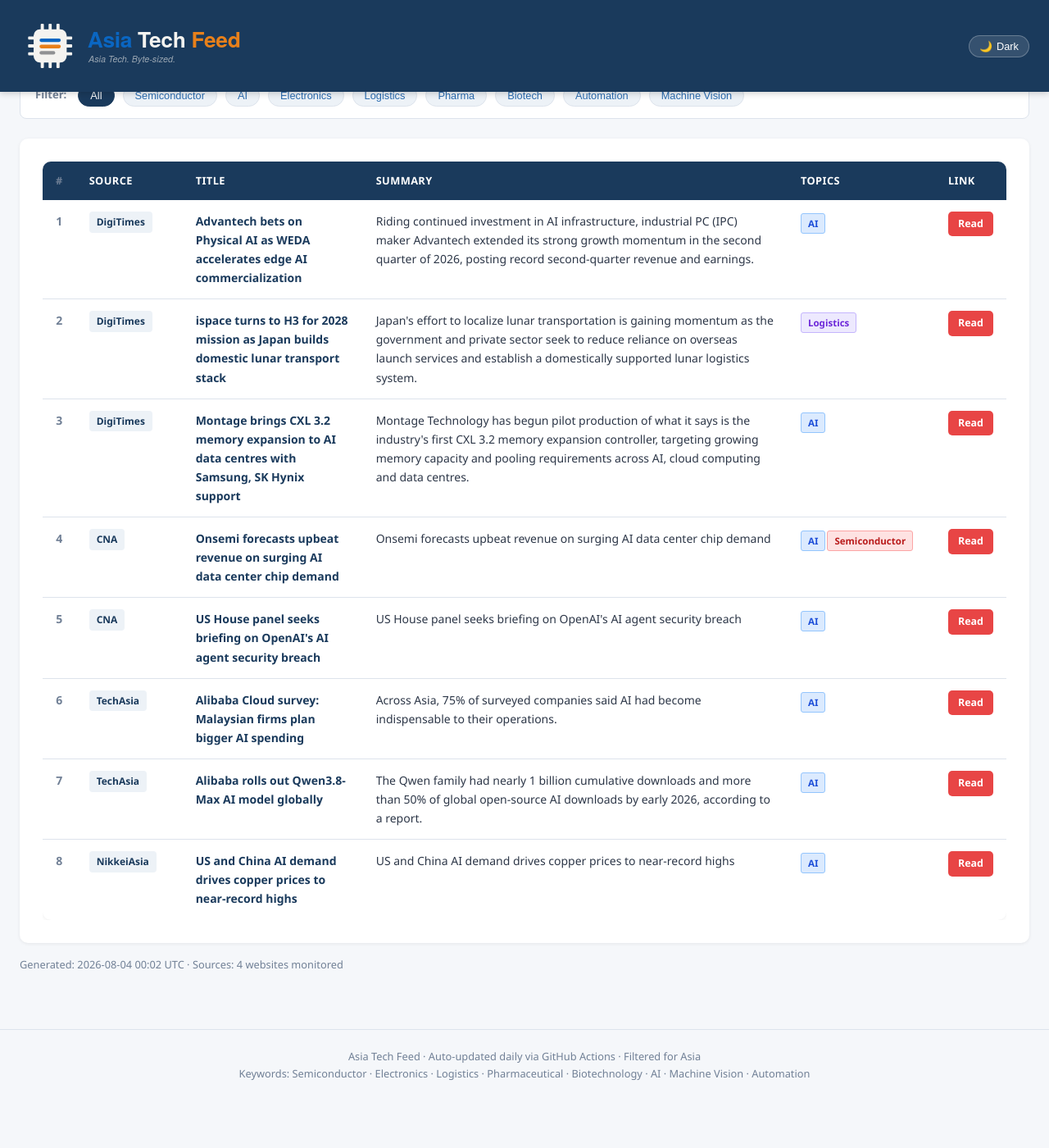
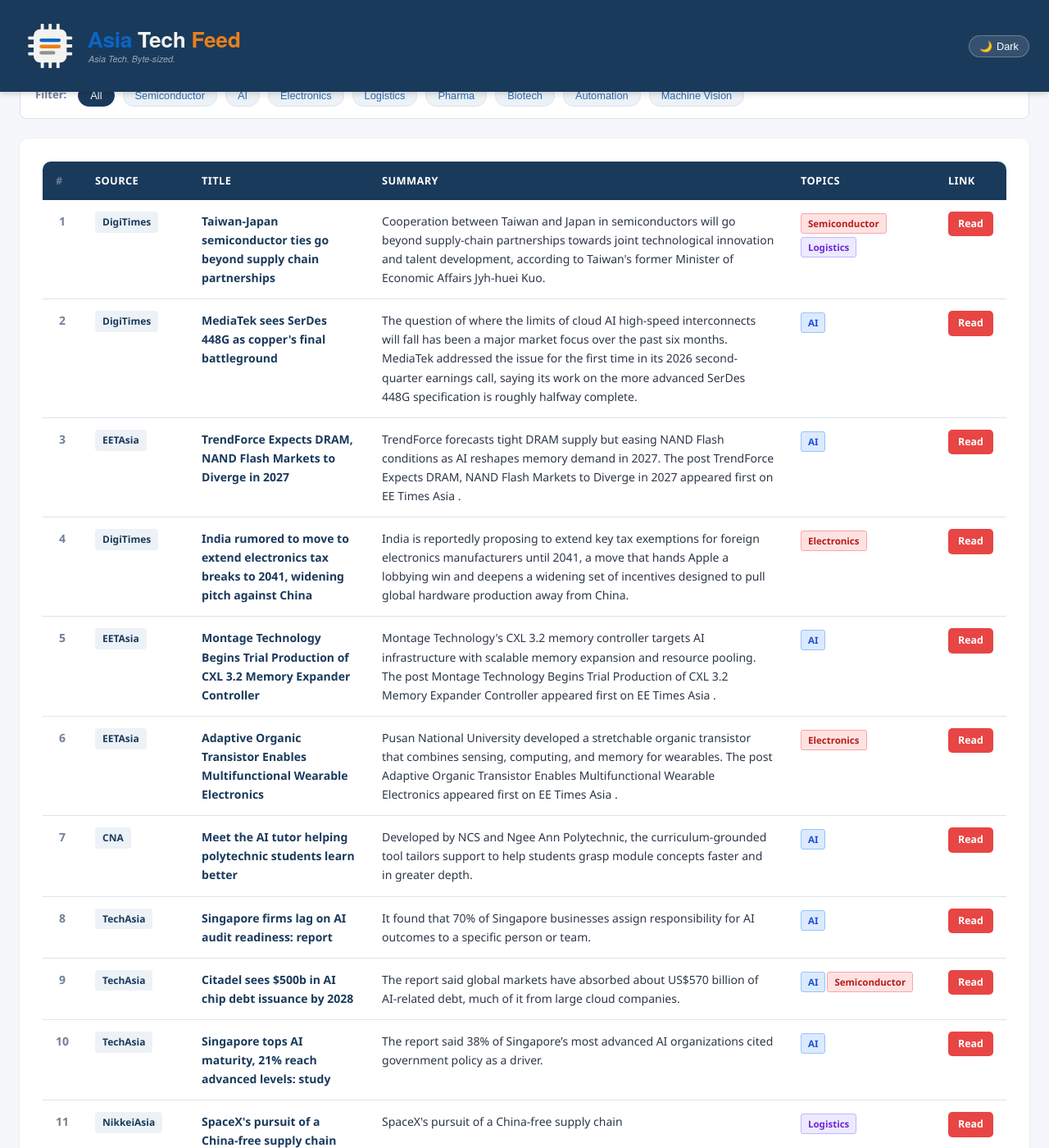
Before and after one commit to asiatechfeed/Asia-Tech-Feed, a Jekyll site: the page built from _posts/2026-08-04-asia-tech-news-digest.md, in a window 1280 px wide and 1400 px high, scrolled down 661 px. Shown: the whole window at 82% size. Built offline with Jekyll 4.4.1, drawn with Linux system fonts in a browser that asks for light colours; a script that is not in the unit is left out; before the commit the page ends 2003 px from its top, so only the background shows below that; some of the changed text lies outside the part shown.

Commit message:
📰 News digest 2026-08-04 (11 articles)

```diff
--- a/_posts/2026-08-04-asia-tech-news-digest.md
+++ b/_posts/2026-08-04-asia-tech-news-digest.md
@@ -1,16 +1,16 @@
 ---
 layout: post
 title: "Asia Tech News Digest - August 04, 2026"
-date: 2026-08-04 08:02:08 +0800
-articles_count: 8
-sources_count: 4
-sources: ["CNA", "DigiTimes", "NikkeiAsia", "TechAsia"]
+date: 2026-08-04 11:23:03 +0800
+articles_count: 11
+sources_count: 5
+sources: ["CNA", "DigiTimes", "EETAsia", "NikkeiAsia", "TechAsia"]
 csv_file: /assets/data/news-2026-08-04.tsv
-featured_title: "Advantech bets on Physical AI as WEDA accelerates edge AI commercialization"
-featured_url: "https://www.digitimes.com/news/a20260803PD225/advantech-investment-industrial-demand-infrastructure.html"
+featured_title: "Taiwan-Japan semiconductor ties go beyond supply chain partnerships"
+featured_url: "https://www.digitimes.com/news/a20260804PD218/taiwan-japan-semiconductors-manufacturing-development-supply-chain.html"
 featured_source: "DigiTimes"
-featured_summary: "Riding continued investment in AI infrastructure, industrial PC (IPC) maker Advantech extended its strong growth momentum in the second quarter of 2026, posting record second-quarter revenue and earnings."
-featured_image: "https://img.digitimes.com/newsshow/20260803pd225_files/2_s.jpg"
+featured_summary: "Cooperation between Taiwan and Japan in semiconductors will go beyond supply-chain partnerships towards joint technological innovation and talent development, according to Taiwan's former Minister of Economic Affairs Jyh-huei Kuo."
+featured_image: "https://img.digitimes.com/newsshow/20260804pd218_files/1_b.jpg"
 ---
 
 <table class="news-table">
@@ -28,66 +28,90 @@ featured_image: "https://img.digitimes.com/newsshow/20260803pd225_files/2_s.jpg"
 <tr>
   <td class="col-num">1</td>
   <td class="col-source"><span class="source-badge">DigiTimes</span></td>
-  <td class="col-title"><span class="article-title">Advantech bets on Physical AI as WEDA accelerates edge AI commercialization</span></td>
-  <td class="col-summary">Riding continued investment in AI infrastructure, industrial PC (IPC) maker Advantech extended its strong growth momentum in the second quarter of 2026, posting record second-quarter revenue and earnings.</td>
-  <td class="col-tags"><span class="tag ai">AI</span></td>
-  <td class="col-link"><a class="btn-link" href="https://www.digitimes.com/news/a20260803PD225/advantech-investment-industrial-demand-infrastructure.html" target="_blank" rel="noopener">Read</a></td>
+  <td class="col-title"><span class="article-title">Taiwan-Japan semiconductor ties go beyond supply chain partnerships</span></td>
+  <td class="col-summary">Cooperation between Taiwan and Japan in semiconductors will go beyond supply-chain partnerships towards joint technological innovation and talent development, according to Taiwan's former Minister of Economic Affairs Jyh-huei Kuo.</td>
+  <td class="col-tags"><span class="tag semi">Semiconductor</span><span class="tag logis">Logistics</span></td>
+  <td class="col-link"><a class="btn-link" href="https://www.digitimes.com/news/a20260804PD218/taiwan-japan-semiconductors-manufacturing-development-supply-chain.html" target="_blank" rel="noopener">Read</a></td>
 </tr>
 <tr>
   <td class="col-num">2</td>
   <td class="col-source"><span class="source-badge">DigiTimes</span></td>
-  <td class="col-title"><span class="article-title">ispace turns to H3 for 2028 mission as Japan builds domestic lunar transport stack</span></td>
-  <td class="col-summary">Japan's effort to localize lunar transportation is gaining momentum as the government and private sector seek to reduce reliance on overseas launch services and establish a domestically supported lunar logistics system.</td>
-  <td class="col-tags"><span class="tag logis">Logistics</span></td>
-  <td class="col-link"><a class="btn-link" href="https://www.digitimes.com/news/a20260803VL212/2028-launch-transportation-commercial-government.html" target="_blank" rel="noopener">Read</a></td>
+  <td class="col-title"><span class="article-title">MediaTek sees SerDes 448G as copper's final battleground</span></td>
+  <td class="col-summary">The question of where the limits of cloud AI high-speed interconnects will fall has been a major market focus over the past six months. MediaTek addressed the issue for the first time in its 2026 second-quarter earnings call, saying its work on the more advanced SerDes 448G specification is roughly halfway complete.</td>
+  <td class="col-tags"><span class="tag ai">AI</span></td>
+  <td class="col-link"><a class="btn-link" href="https://www.digitimes.com/news/a20260804PD219/mediatek-copper-cloud-ai-optics.html" target="_blank" rel="noopener">Read</a></td>
 </tr>
 <tr>
   <td class="col-num">3</td>
-  <td class="col-source"><span class="source-badge">DigiTimes</span></td>
-  <td class="col-title"><span class="article-title">Montage brings CXL 3.2 memory expansion to AI data centres with Samsung, SK Hynix support</span></td>
-  <td class="col-summary">Montage Technology has begun pilot production of what it says is the industry's first CXL 3.2 memory expansion controller, targeting growing memory capacity and pooling requirements across AI, cloud computing and data centres.</td>
+  <td class="col-source"><span class="source-badge">EETAsia</span></td>
+  <td class="col-title"><span class="article-title">TrendForce Expects DRAM, NAND Flash Markets to Diverge in 2027</span></td>
+  <td class="col-summary">TrendForce forecasts tight DRAM supply but easing NAND Flash conditions as AI reshapes memory demand in 2027. The post TrendForce Expects DRAM, NAND Flash Markets to Diverge in 2027 appeared first on EE Times Asia .</td>
   <td class="col-tags"><span class="tag ai">AI</span></td>
-  <td class="col-link"><a class="btn-link" href="https://www.digitimes.com/news/a20260803VL214/cxl-expansion-montage-production-data.html" target="_blank" rel="noopener">Read</a></td>
+  <td class="col-link"><a class="btn-link" href="https://www.eetasia.com/trendforce-expects-dram-nand-flash-markets-to-diverge-in-2027/" target="_blank" rel="noopener">Read</a></td>
 </tr>
 <tr>
   <td class="col-num">4</td>
-  <td class="col-source"><span class="source-badge">CNA</span></td>
-  <td class="col-title"><span class="article-title">Onsemi forecasts upbeat revenue on surging AI data center chip demand</span></td>
-  <td class="col-summary">Onsemi forecasts upbeat revenue on surging AI data center chip demand</td>
-  <td class="col-tags"><span class="tag ai">AI</span><span class="tag semi">Semiconductor</span></td>
-  <td class="col-link"><a class="btn-link" href="https://www.channelnewsasia.com/business/onsemi-forecasts-upbeat-revenue-surging-ai-data-center-chip-demand-6296316" target="_blank" rel="noopener">Read</a></td>
+  <td class="col-source"><span class="source-badge">DigiTimes</span></td>
+  <td class="col-title"><span class="article-title">India rumored to move to extend electronics tax breaks to 2041, widening pitch against China</span></td>
+  <td class="col-summary">India is reportedly proposing to extend key tax exemptions for foreign electronics manufacturers until 2041, a move that hands Apple a lobbying win and deepens a widening set of incentives designed to pull global hardware production away from China.</td>
+  <td class="col-tags"><span class="tag semi">Electronics</span></td>
+  <td class="col-link"><a class="btn-link" href="https://www.digitimes.com/news/a20260804VL203/electronics-apple-2026-government-exports.html" target="_blank" rel="noopener">Read</a></td>
 </tr>
 <tr>
   <td class="col-num">5</td>
-  <td class="col-source"><span class="source-badge">CNA</span></td>
-  <td class="col-title"><span class="article-title">US House panel seeks briefing on OpenAI's AI agent security breach</span></td>
-  <td class="col-summary">US House panel seeks briefing on OpenAI's AI agent security breach</td>
+  <td class="col-source"><span class="source-badge">EETAsia</span></td>
+  <td class="col-title"><span class="article-title">Montage Technology Begins Trial Production of CXL 3.2 Memory Expander Controller</span></td>
+  <td class="col-summary">Montage Technology's CXL 3.2 memory controller targets AI infrastructure with scalable memory expansion and resource pooling. The post Montage Technology Begins Trial Production of CXL 3.2 Memory Expander Controller appeared first on EE Times Asia .</td>
   <td class="col-tags"><span class="tag ai">AI</span></td>
-  <td class="col-link"><a class="btn-link" href="https://www.channelnewsasia.com/business/us-house-panel-seeks-briefing-openais-ai-agent-security-breach-6296286" target="_blank" rel="noopener">Read</a></td>
+  <td class="col-link"><a class="btn-link" href="https://www.eetasia.com/montage-technology-begins-trial-production-of-cxl-3-2-memory-expander-controller/" target="_blank" rel="noopener">Read</a></td>
 </tr>
 <tr>
   <td class="col-num">6</td>
-  <td class="col-source"><span class="source-badge">TechAsia</span></td>
-  <td class="col-title"><span class="article-title">Alibaba Cloud survey: Malaysian firms plan bigger AI spending</span></td>
-  <td class="col-summary">Across Asia, 75% of surveyed companies said AI had become indispensable to their operations.</td>
-  <td class="col-tags"><span class="tag ai">AI</span></td>
-  <td class="col-link"><a class="btn-link" href="https://www.techinasia.com/alibaba-cloud-malaysia-launch-program-to-digitalize-smes" target="_blank" rel="noopener">Read</a></td>
+  <td class="col-source"><span class="source-badge">EETAsia</span></td>
+  <td class="col-title"><span class="article-title">Adaptive Organic Transistor Enables Multifunctional Wearable Electronics</span></td>
+  <td class="col-summary">Pusan National University developed a stretchable organic transistor that combines sensing, computing, and memory for wearables. The post Adaptive Organic Transistor Enables Multifunctional Wearable Electronics appeared first on EE Times Asia .</td>
+  <td class="col-tags"><span class="tag semi">Electronics</span></td>
+  <td class="col-link"><a class="btn-link" href="https://www.eetasia.com/adaptive-organic-transistor-enables-multifunctional-wearable-electronics/" target="_blank" rel="noopener">Read</a></td>
 </tr>
 <tr>
   <td class="col-num">7</td>
-  <td class="col-source"><span class="source-badge">TechAsia</span></td>
-  <td class="col-title"><span class="article-title">Alibaba rolls out Qwen3.8-Max AI model globally</span></td>
-  <td class="col-summary">The Qwen family had nearly 1 billion cumulative downloads and more than 50% of global open-source AI downloads by early 2026, according to a report.</td>
+  <td class="col-source"><span class="source-badge">CNA</span></td>
+  <td class="col-title"><span class="article-title">Meet the AI tutor helping polytechnic students learn better</span></td>
+  <td class="col-summary">Developed by NCS and Ngee Ann Polytechnic, the curriculum-grounded tool tailors support to help students grasp module concepts faster and in greater depth.</td>
   <td class="col-tags"><span class="tag ai">AI</span></td>
-  <td class="col-link"><a class="btn-link" href="https://www.techinasia.com/alibaba-cloud-holds-401-chinas-ai-cloud-market" target="_blank" rel="noopener">Read</a></td>
+  <td class="col-link"><a class="btn-link" href="https://www.channelnewsasia.com/brand-studio/meet-ai-tutor-helping-polytechnic-students-learn-better-6288056" target="_blank" rel="noopener">Read</a></td>
 </tr>
 <tr>
   <td class="col-num">8</td>
+  <td class="col-source"><span class="source-badge">TechAsia</span></td>
+  <td class="col-title"><span class="article-title">Singapore firms lag on AI audit readiness: report</span></td>
+  <td class="col-summary">It found that 70% of Singapore businesses assign responsibility for AI outcomes to a specific person or team.</td>
+  <td class="col-tags"><span class="tag ai">AI</span></td>
+  <td class="col-link"><a class="btn-link" href="https://www.techinasia.com/openai-defends-chatgpt-in-lawsuit-over-teen-suicide" target="_blank" rel="noopener">Read</a></td>
+</tr>
+<tr>
+  <td class="col-num">9</td>
+  <td class="col-source"><span class="source-badge">TechAsia</span></td>
+  <td class="col-title"><span class="article-title">Citadel sees $500b in AI chip debt issuance by 2028</span></td>
+  <td class="col-summary">The report said global markets have absorbed about US$570 billion of AI-related debt, much of it from large cloud companies.</td>
+  <td class="col-tags"><span class="tag ai">AI</span><span class="tag semi">Semiconductor</span></td>
+  <td class="col-link"><a class="btn-link" href="https://www.techinasia.com/nvidia-ceo-urges-policy-shift-as-chinas-chip-market-falls-to-zero" target="_blank" rel="noopener">Read</a></td>
+</tr>
+<tr>
+  <td class="col-num">10</td>
+  <td class="col-source"><span class="source-badge">TechAsia</span></td>
+  <td class="col-title"><span class="article-title">Singapore tops AI maturity, 21% reach advanced levels: study</span></td>
+  <td class="col-summary">The report said 38% of Singapore’s most advanced AI organizations cited government policy as a driver.</td>
+  <td class="col-tags"><span class="tag ai">AI</span></td>
+  <td class="col-link"><a class="btn-link" href="https://www.techinasia.com/mistral-updates-its-ai-assistant-with-memories-enterprise-tools" target="_blank" rel="noopener">Read</a></td>
+</tr>
+<tr>
+  <td class="col-num">11</td>
   <td class="col-source"><span class="source-badge">NikkeiAsia</span></td>
-  <td class="col-title"><span class="article-title">US and China AI demand drives copper prices to near-record highs</span></td>
-  <td class="col-summary">US and China AI demand drives copper prices to near-record highs</td>
-  <td class="col-tags"><span class="tag ai">AI</span></td>
-  <td class="col-link"><a class="btn-link" href="https://asia.nikkei.com/business/markets/commodities/us-and-china-ai-demand-drives-copper-prices-to-near-record-highs" target="_blank" rel="noopener">Read</a></td>
+  <td class="col-title"><span class="article-title">SpaceX's pursuit of a China-free supply chain</span></td>
+  <td class="col-summary">SpaceX's pursuit of a China-free supply chain</td>
+  <td class="col-tags"><span class="tag logis">Logistics</span></td>
+  <td class="col-link"><a class="btn-link" href="https://asia.nikkei.com/spotlight/podcasts/podcast-tech-latest/spacex-s-pursuit-of-a-china-free-supply-chain" target="_blank" rel="noopener">Read</a></td>
 </tr>
 </tbody>
 </table>
```
Also changed, not shown: _data/seen_urls.json (+12 -1 lines), _digest_meta.json (+24 -23 lines), assets/data/news-2026-08-04.tsv (+11 -8 lines), assets/data/search-index.json.
